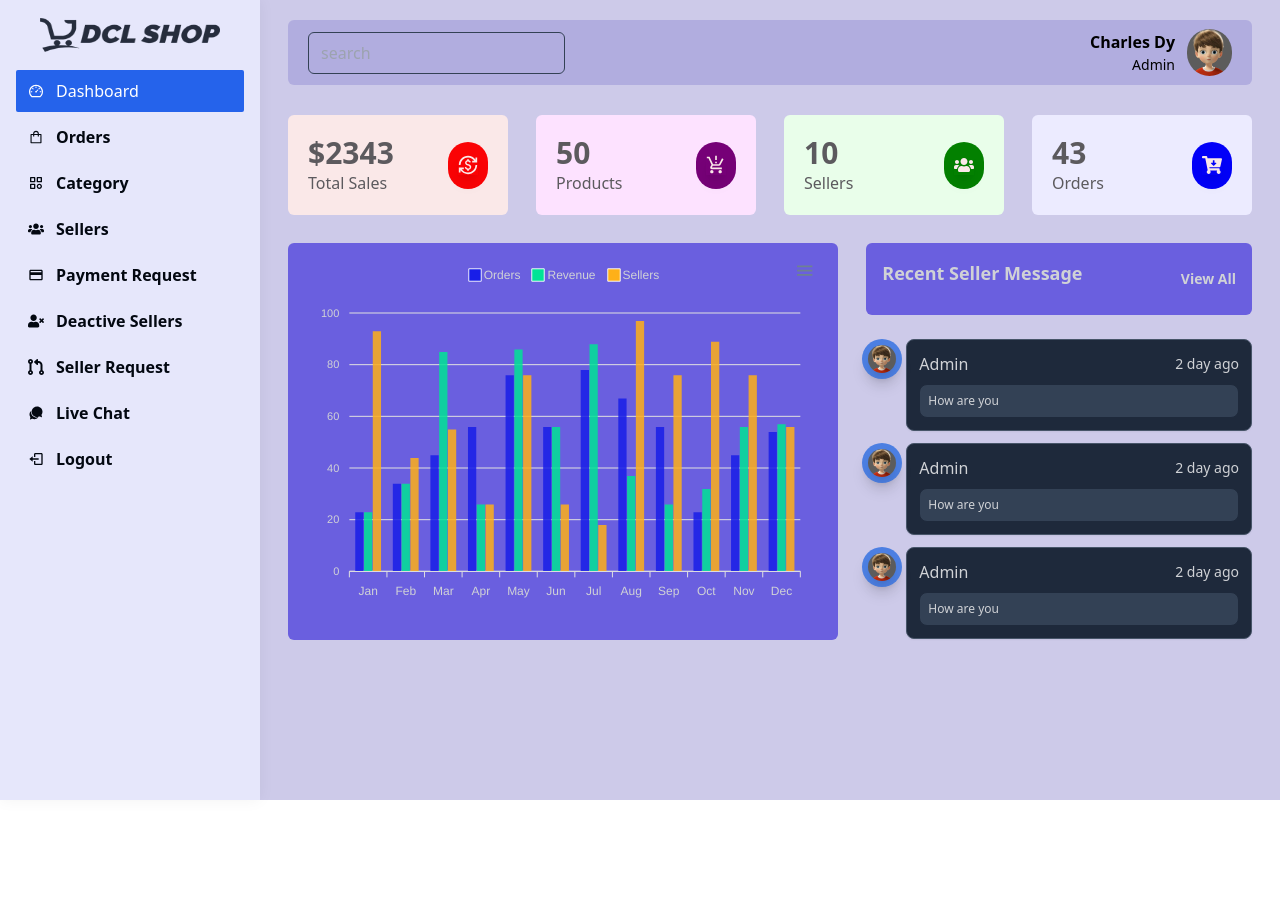
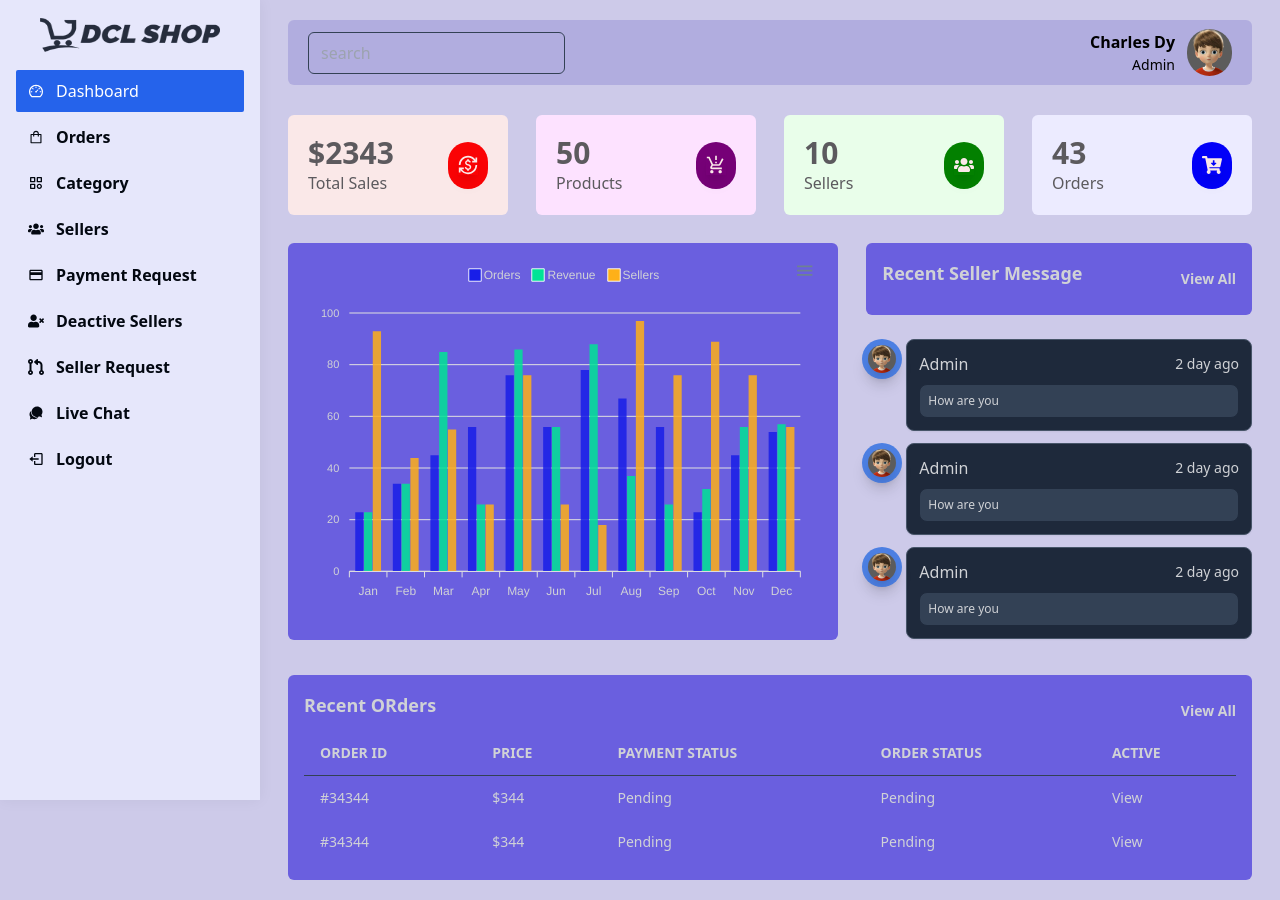
Before and after one commit to charleslinzon/dclshop, a React (Create React App) app in the folder dashboard/: page /admin/dashboard in a window 1280 px wide. Before the commit the page ends 800 px from the top, so only its background shows below. Built offline with nearby package versions, Linux system fonts and the light colour scheme.

Commit message:
Manage Project Dashboard Design - Part 5

```diff
--- a/dashboard/src/views/admin/AdminDashboard.jsx
+++ b/dashboard/src/views/admin/AdminDashboard.jsx
@@ -188,6 +188,48 @@
 
             </div>
 
+            <div className='w-full p-4 bg-[#6a5fdf] rounded-md mt-6'>
+                <div className='flex justify-between items-center'>
+                    <h2 className='font-semibold text-lg text-[#d0d2d6] pb-3'>Recent ORders</h2>
+                    <Link className='font-semibold text-sm text-[#d0d2d6]'>View All</Link>
+                </div>
+
+                <div className='relative overflow-x-auto'>
+                    <table className='w-full text-sm text-left text-[#d0d2d6] '>
+                        <thead className='text-sm text-[#d0d2d6] uppercase border-b border-slate-700'>
+                            <tr>
+                                <th scope='col' className='py-3 px-4'>Order Id</th>
+                                <th scope='col' className='py-3 px-4'>Price</th>
+                                <th scope='col' className='py-3 px-4'>Payment Status</th>
+                                <th scope='col' className='py-3 px-4'>Order Status</th>
+                                <th scope='col' className='py-3 px-4'>Active</th>
+                            </tr>
+                        </thead>
+
+                        <tbody>
+                            <tr>
+                                <td scope='row' className='py-3 px-4 font-medium whitespace-nowrap'>#34344</td>
+                                <td scope='row' className='py-3 px-4 font-medium whitespace-nowrap'>$344</td>
+                                <td scope='row' className='py-3 px-4 font-medium whitespace-nowrap'>Pending</td>
+                                <td scope='row' className='py-3 px-4 font-medium whitespace-nowrap'>Pending</td>
+                                <td scope='row' className='py-3 px-4 font-medium whitespace-nowrap'>View</td>
+                            </tr>
+                            <tr>
+                                <td scope='row' className='py-3 px-4 font-medium whitespace-nowrap'>#34344</td>
+                                <td scope='row' className='py-3 px-4 font-medium whitespace-nowrap'>$344</td>
+                                <td scope='row' className='py-3 px-4 font-medium whitespace-nowrap'>Pending</td>
+                                <td scope='row' className='py-3 px-4 font-medium whitespace-nowrap'>Pending</td>
+                                <td scope='row' className='py-3 px-4 font-medium whitespace-nowrap'>View</td>
+                            </tr>
+
+                        </tbody>
+
+                    </table>
+
+                </div>
+
+            </div>
+
         </div>
     );
 };
```
